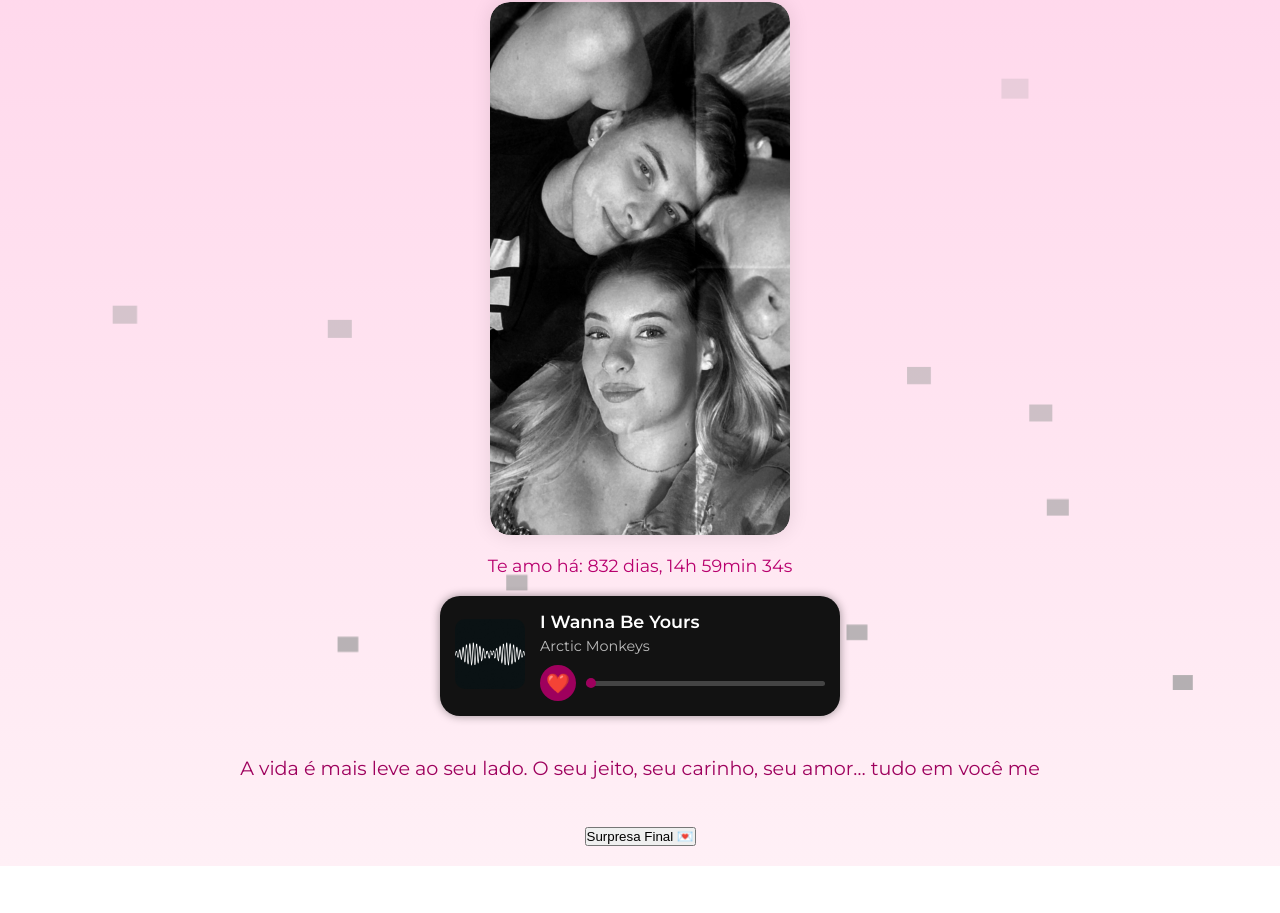
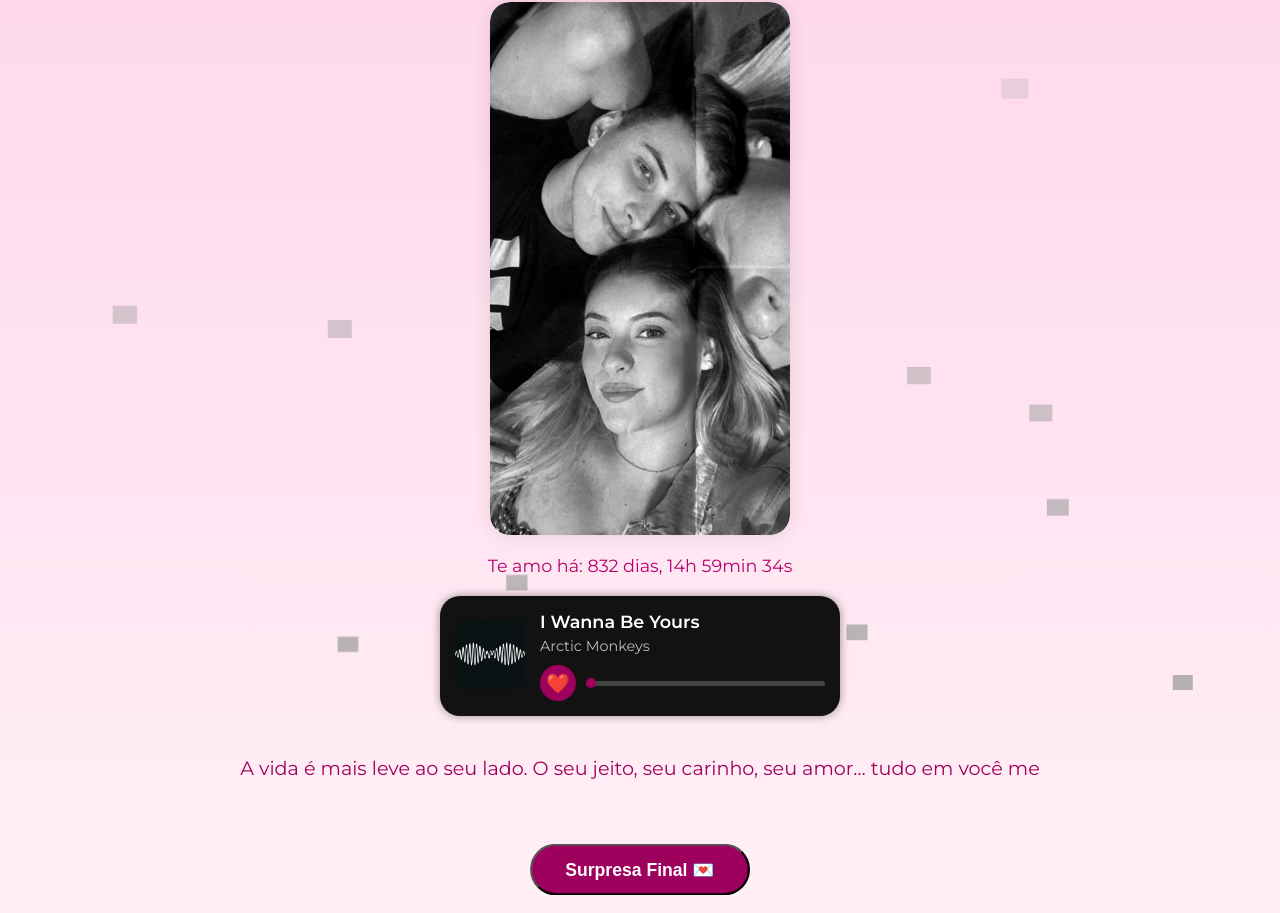
Before and after one commit to devsherlok/Heverton-Edivane, a plain HTML site: page index.html in a window 1280 px wide. Shown: the part 91-1004 px from the top of the page. Before the commit the page ends 957 px from the top, so only its background shows below. Drawn offline with Linux system fonts and the light colour scheme; grey boxes are pictures that could not be loaded.

Commit message:
index.html

```diff
--- a/index.html
+++ b/index.html
@@ -268,7 +268,7 @@
 
   <div class="digitando" id="mensagemDigitando"></div>
 
-<div> <button onclick="mostrarSurpresa()">Surpresa Final 💌</button> </div>
+<div> <button class= "whatsapp-button" onclick="mostrarSurpresa()">Surpresa Final 💌</button> </div>
 
   <script>
 
```
